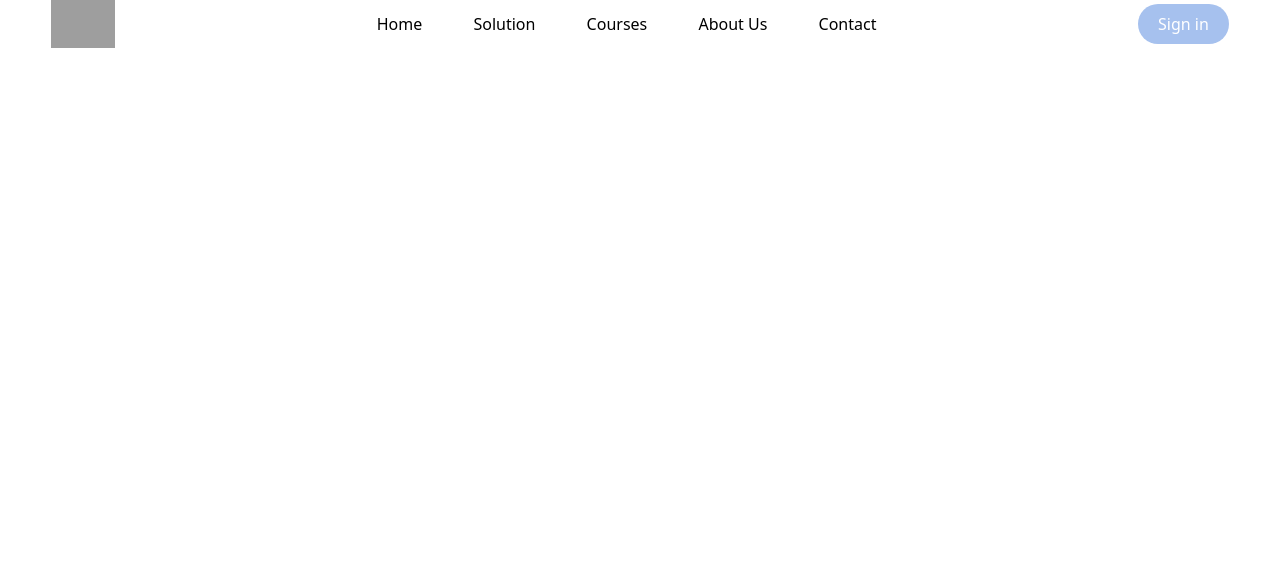
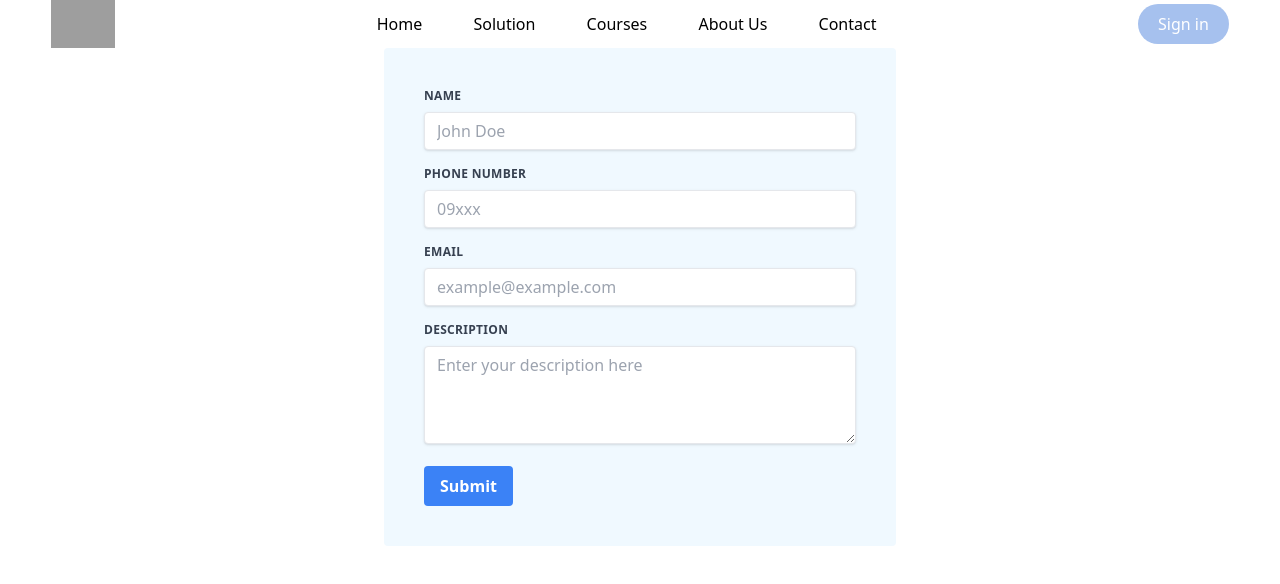
Before and after one commit to Zenotorith/project-comepass, a React (Vite) app: page /contact in a window 1280 px wide. Shown: the top 584 px of the page. Built offline with nearby package versions, Linux system fonts and the light colour scheme; grey boxes are pictures that could not be loaded.

Commit message:
Make feedback form

```diff
--- a/src/App.tsx
+++ b/src/App.tsx
@@ -10,13 +10,13 @@ export default function App() {
   return (
     <>
       <Navbar />
-      {/* <Routes>
+      <Routes>
         <Route path='/' element={<Home />} />
         <Route path='/courses' element={<Courses />} />
         <Route path='/solution' element={<Solution />} />
         <Route path='/about-us' element={<About />} />
         <Route path='/contact' element={<Contact />} />
-      </Routes> */}
+      </Routes>
     </>
   )
 }
--- a/src/components/Contact.tsx
+++ b/src/components/Contact.tsx
@@ -1,5 +1,9 @@
+import FeedbackForm from "./FeedbackForm"
+
 const Contact = () => {
-  return <div>Contact</div>
+  return (
+    <FeedbackForm/>
+  )
 }
 
 export default Contact
--- /dev/null
+++ b/src/components/FeedbackForm.tsx
@@ -0,0 +1,37 @@
+const FeedbackForm = () => {
+    return (
+        <form className="max-w-lg mx-auto p-10 bg-sky-50 rounded">
+            <div className="mb-4">
+                <label htmlFor="name" className="block uppercase tracking-wide text-gray-700 text-xs font-bold mb-2">
+                    Name
+                </label>
+                <input id="name" type="text" placeholder="John Doe" className="w-full px-3 py-2 leading-tight text-gray-700 border rounded shadow appearance-none focus:outline-none focus:shadow-outline"/>
+            </div>
+            <div className="mb-4">
+                <label htmlFor="phone" className="block uppercase tracking-wide text-gray-700 text-xs font-bold mb-2">
+                    Phone Number
+                </label>
+                <input id='phone' type="text" placeholder="09xxx" className="w-full px-3 py-2 leading-tight text-gray-700 border rounded shadow appearance-none focus:outline-none focus:shadow-outline"/>
+            </div>
+            <div className="mb-4">
+                <label htmlFor="email" className="block uppercase tracking-wide text-gray-700 text-xs font-bold mb-2">
+                    Email
+                </label>
+                <input id="email" type="email" placeholder="example@example.com" className="w-full px-3 py-2 leading-tight text-gray-700 border rounded shadow appearance-none focus:outline-none focus:shadow-outline"/>
+            </div>
+            <div className="mb-4">
+                <label htmlFor="description" className="block uppercase tracking-wide text-gray-700 text-xs font-bold mb-2">
+                    Description
+                </label>
+                <textarea id="description" rows={4} placeholder="Enter your description here" className="w-full px-3 py-2 leading-tight text-gray-700 border rounded shadow appearance-none focus:outline-none focus:shadow-outline"></textarea>
+            </div>
+            <div className="flex items-center justify-between">
+                <button type="button" className="bg-blue-500 hover:bg-blue-700 text-white font-bold py-2 px-4 rounded focus:outline-none focus:shadow-outline">
+                    Submit
+                </button>
+            </div>
+        </form>
+    )
+}
+
+export default FeedbackForm
```
